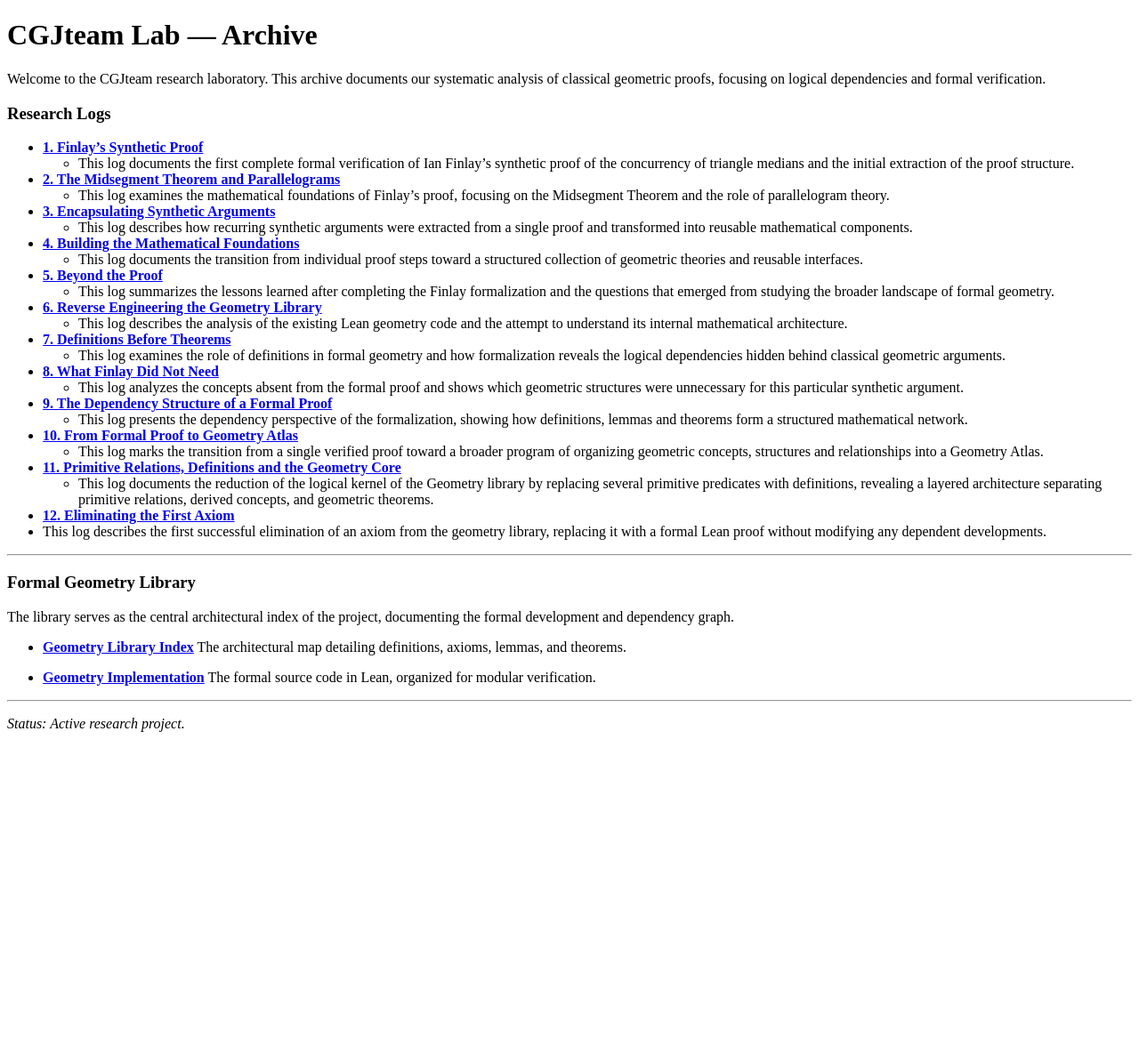
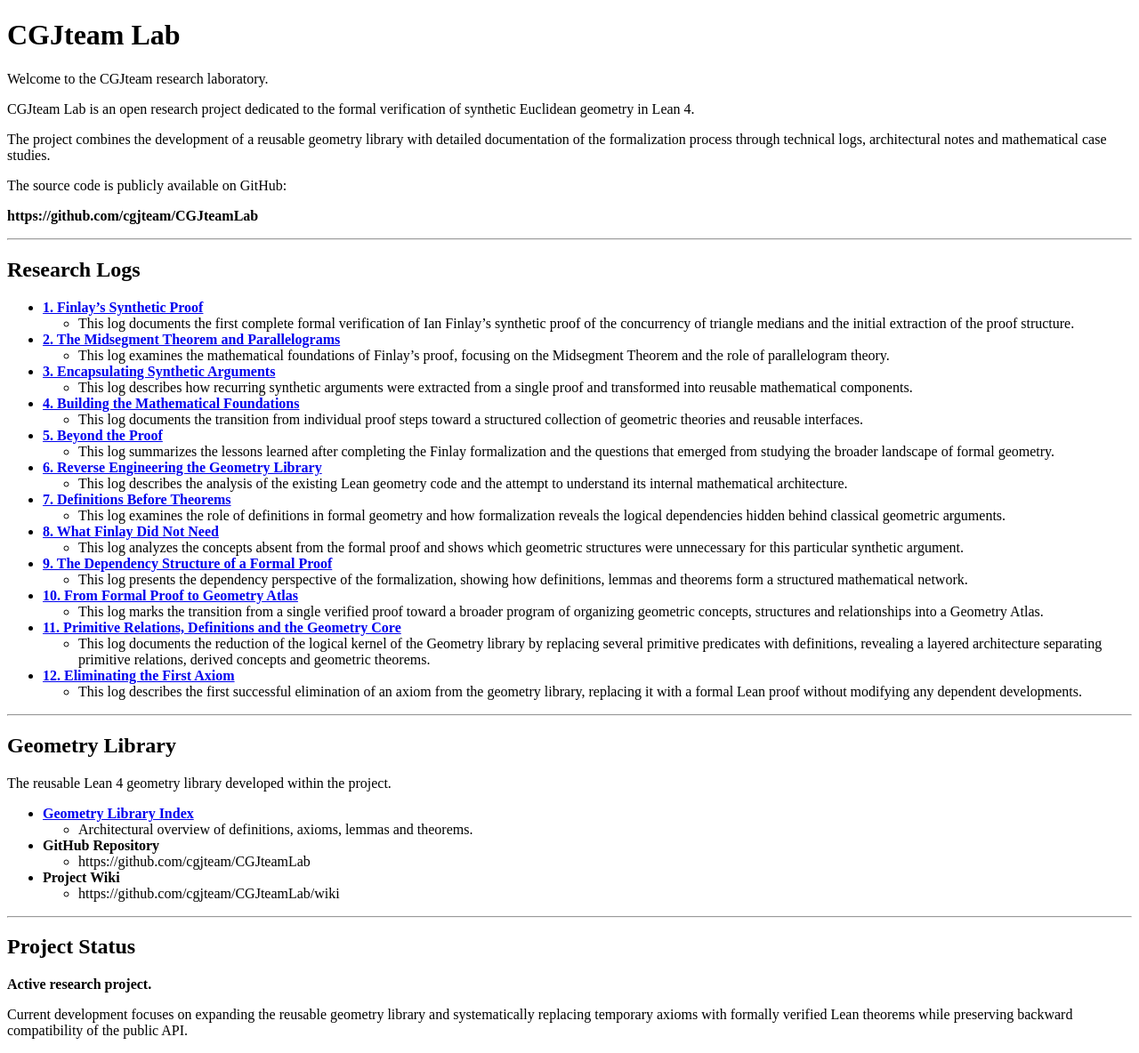
Before and after one commit to cgjteam/cgjteam.github.io, a Jekyll site: the page built from index.md, in a window 1280 px wide. Shown: the whole page at 89% size. Built offline with Jekyll 4.4.1, drawn with Linux system fonts in a browser that asks for light colours; comment, search, counter and statistics services are not loaded; our own code applies the rules of GitHub Pages for plain Markdown files; before the commit the page ends 900 px from its top, so only the background shows below that.

Commit message:
Update index.md

```diff
--- a/index.md
+++ b/index.md
@@ -2,11 +2,21 @@
 layout: default
 ---
 
-# CGJteam Lab — Archive
+# CGJteam Lab
 
-Welcome to the CGJteam research laboratory. This archive documents our systematic analysis of classical geometric proofs, focusing on logical dependencies and formal verification.
+Welcome to the CGJteam research laboratory.
 
-### Research Logs
+CGJteam Lab is an open research project dedicated to the formal verification of synthetic Euclidean geometry in Lean 4.
+
+The project combines the development of a reusable geometry library with detailed documentation of the formalization process through technical logs, architectural notes and mathematical case studies.
+
+The source code is publicly available on GitHub:
+
+**https://github.com/cgjteam/CGJteamLab**
+
+---
+
+## Research Logs
 
 * **[1. Finlay's Synthetic Proof](log-001.md)**
   - This log documents the first complete formal verification of Ian Finlay's synthetic proof of the concurrency of triangle medians and the initial extraction of the proof structure.
@@ -39,22 +49,30 @@
   - This log marks the transition from a single verified proof toward a broader program of organizing geometric concepts, structures and relationships into a Geometry Atlas.
 
 * **[11. Primitive Relations, Definitions and the Geometry Core](log-011.md)**
-  - This log documents the reduction of the logical kernel of the Geometry library by replacing several primitive predicates with definitions, revealing a layered architecture separating primitive relations, derived concepts, and geometric theorems.
+  - This log documents the reduction of the logical kernel of the Geometry library by replacing several primitive predicates with definitions, revealing a layered architecture separating primitive relations, derived concepts and geometric theorems.
 
- * **[12. Eliminating the First Axiom](log-012.md)**
+* **[12. Eliminating the First Axiom](log-012.md)**
   - This log describes the first successful elimination of an axiom from the geometry library, replacing it with a formal Lean proof without modifying any dependent developments.
 
 ---
 
-### Formal Geometry Library
+## Geometry Library
 
-The library serves as the central architectural index of the project, documenting the formal development and dependency graph.
+The reusable Lean 4 geometry library developed within the project.
 
 * **[Geometry Library Index](Geometry.md)**
-  The architectural map detailing definitions, axioms, lemmas, and theorems.
+  - Architectural overview of definitions, axioms, lemmas and theorems.
 
-* **[Geometry Implementation](Geometry_lean.html)**
-  The formal source code in Lean, organized for modular verification.
+* **GitHub Repository**
+  - https://github.com/cgjteam/CGJteamLab
+
+* **Project Wiki**
+  - https://github.com/cgjteam/CGJteamLab/wiki
 
 ---
-*Status: Active research project.*
+
+## Project Status
+
+**Active research project.**
+
+Current development focuses on expanding the reusable geometry library and systematically replacing temporary axioms with formally verified Lean theorems while preserving backward compatibility of the public API.
```
